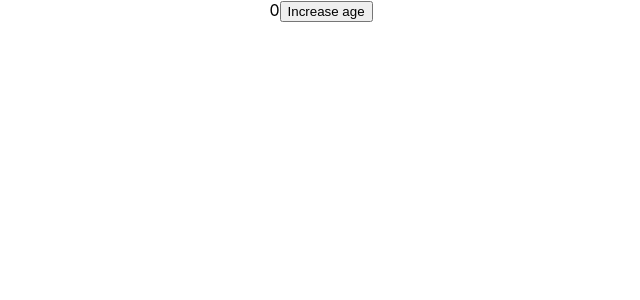
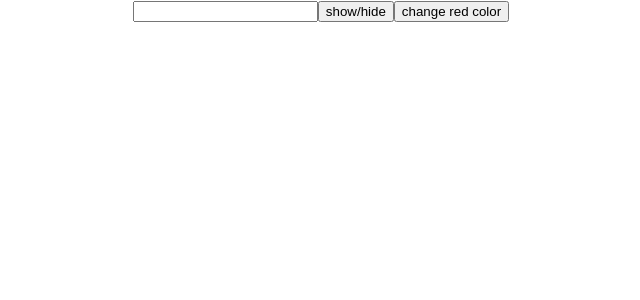
Before and after one commit to Quang1907/reactjs, a React (Create React App) app: page / in a window 1280 px wide. Shown: the top 300 px of the page, without its empty margins (319-959 px from the left). Built offline with nearby package versions, Linux system fonts and the light colour scheme.

Commit message:
module 7

```diff
--- a/src/App.js
+++ b/src/App.js
@@ -2,16 +2,29 @@ import "./App.css";
 import { useState } from "react";
 
 function App() {
-  const [age, setAge] = useState(0);
+  const [inputValue, setInputValue] = useState("");
+  const [showText, setShowText] = useState(true);
+  const [textColor, setTextColor] = useState("green");
 
-  const handleIncreaseAge = () => {
-    setAge(age + 1);
-    console.log(age);
+  const handleChangeValue = (event) => {
+    setInputValue(event.target.value);
+  };
+
+  const handleClickButton = () => {
+    setShowText(!showText);
   };
   return (
     <div className="App">
-      {age}
-      <button onClick={handleIncreaseAge}>Increase age</button>
+      <input type="text" value={inputValue} onChange={handleChangeValue} />
+      <button onClick={handleClickButton}>show/hide</button>
+      <button
+        onClick={() => {
+          setTextColor(textColor === "red" ? "green" : "red");
+        }}
+      >
+        change red color
+      </button>
+      {showText === true && <h1 style={{ color: textColor }}>{inputValue}</h1>}
     </div>
   );
 }
```
